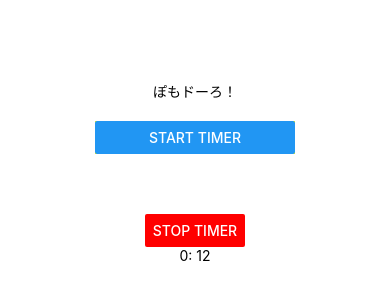
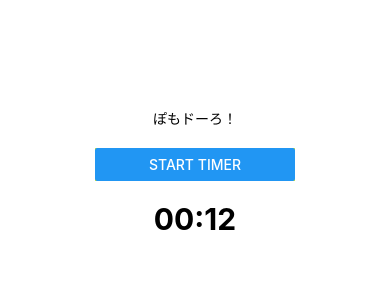
Before and after one commit to KYOHEI-jp/pomodoro_reactnative, a React Native app: screen / in a window 390 px wide. Shown: the part 250-550 px from the top of the page. Built offline with nearby package versions, Linux system fonts and the light colour scheme.

Commit message:
timerのStart/Stop

```diff
--- a/App.tsx
+++ b/App.tsx
@@ -1,6 +1,7 @@
 import { StatusBar } from 'expo-status-bar';
 import { useState } from 'react';
 import { StyleSheet, Text, View, Button } from 'react-native';
+import { TimerCountDownDisplay } from './TimerCountDownDisplay';
 
 const FOCUS_TIME_MINTUTES = 0.2 * 60 * 1000;
 const BREAK_TIME_MINUTES = 0.1 * 60 + 1000;
@@ -8,8 +9,9 @@ const BREAK_TIME_MINUTES = 0.1 * 60 + 1000;
 export default function App() {
   const [timerCount, setTimerCount] = useState<number>(FOCUS_TIME_MINTUTES);
   const [timerInterval, setTimerInterval] = useState<NodeJS.Timer | null>(null);
-
+  const [isTimerRunning, setIsTimeRunning] = useState<boolean>(false);
   const startTimer = () => {
+    setIsTimeRunning(true);
     const id = setInterval(() => setTimerCount((prev) => prev - 1000), 1000);
     setTimerInterval(id);
   };
@@ -18,6 +20,7 @@ export default function App() {
     if (timerInterval !== null) {
       clearInterval(timerInterval);
     }
+    setIsTimeRunning(false);
   };
 
   const timerDate = new Date(timerCount);
@@ -27,13 +30,12 @@ export default function App() {
       <Text>ぽもドーろ！</Text>
       <StatusBar style="auto" />
       <View style={styles.startButton}>
-        <Button title="Start timer" onPress={startTimer} />
+        <Button
+          title={isTimerRunning ? 'Stop timer' : 'Start Timer'}
+          onPress={isTimerRunning ? stopTimer : startTimer}
+        />
       </View>
-      <View style={styles.stopButton}></View>
-      <Button title="Stop timer" color="#FF0000" onPress={stopTimer} />
-      <Text>
-        {timerDate.getMinutes()}: {timerDate.getSeconds()}
-      </Text>
+      <TimerCountDownDisplay timerDate={new Date(timerCount)} />
     </View>
   );
 }
--- /dev/null
+++ b/TimerCountDownDisplay.tsx
@@ -0,0 +1,24 @@
+import React from 'react';
+import { Text, View, StyleSheet } from 'react-native';
+
+type Props = {
+  timerDate: Date;
+};
+
+export const TimerCountDownDisplay: React.FC<Props> = ({ timerDate }) => {
+  return (
+    <View>
+      <Text style={styles.timerCountDownText}>
+        {timerDate.getMinutes().toString().padStart(2, '0')}:
+        {timerDate.getSeconds().toString().padStart(2, '0')}
+      </Text>
+    </View>
+  );
+};
+
+const styles = StyleSheet.create({
+  timerCountDownText: {
+    fontSize: 30,
+    fontWeight: '700',
+  },
+});
```
